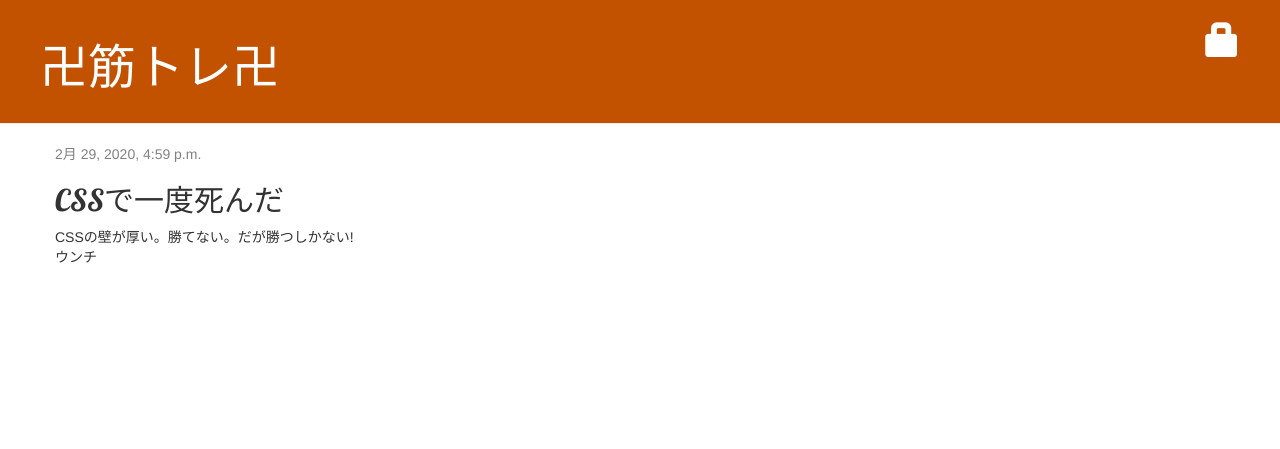
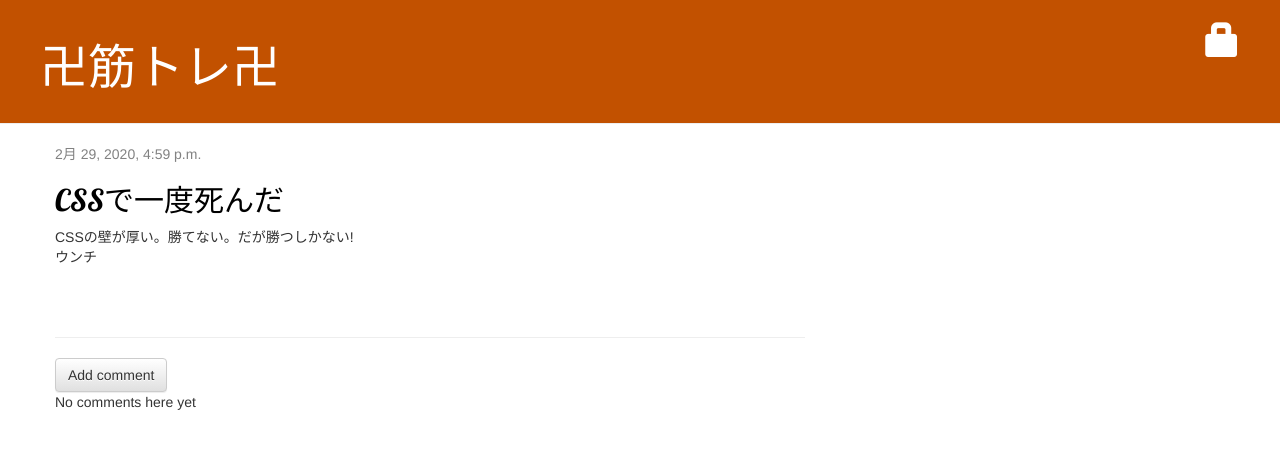
Before and after one commit to kida-hayate/my-first-blog, a Django app: page /post/2/ in a window 1280 px wide. Shown: the top 449 px of the page. Run offline with Django 3.2, Linux system fonts and the light colour scheme; data comes from the database, SQL or seed files in the repository; both versions use the stored data as it was after the commit; tables that the repository leaves empty hold one stand-in row (values such as "Sample post"); some libraries are stand-ins or nearby versions.

Commit message:
コメント

```diff
--- a/blog/admin.py
+++ b/blog/admin.py
@@ -1,4 +1,5 @@
 from django.contrib import admin
-from .models import Post
+from .models import Post, Comment
 
 admin.site.register(Post)
+admin.site.register(Comment)
--- a/blog/models.py
+++ b/blog/models.py
@@ -16,3 +16,22 @@ class Post(models.Model):
 
     def __str__(self):
         return self.title
+
+    def approve_comments(self):
+        return self.comments.filter(approved_comment=True)
+
+class Comment(models.Model):
+    post = models.ForeignKey('blog.Post', on_delete=models.CASCADE, related_name='comments')
+    author = models.CharField(max_length=200)
+    text = models.TextField()
+    created_date = models.DateTimeField(default=timezone.now)
+    approved_comment = models.BooleanField(default=False)
+
+
+    def approve(self):
+        self.approved_comment = True
+        self.save()
+
+
+    def __str__(self):
+        return self.text
--- a/blog/static/css/blog.css
+++ b/blog/static/css/blog.css
@@ -41,6 +41,10 @@ h1, h2, h3, h4 {
     margin-bottom: 70px;
 }
 
-.post h2 a, .post h2 a:visited {
+.post h2, .post h2:visited {
     color: #000000;
 }
+
+.comment {
+    margin: 20px 0px 20px 20px;
+}
--- a/blog/templates/blog/post_detail.html
+++ b/blog/templates/blog/post_detail.html
@@ -16,4 +16,23 @@
         <h2>{{ post.title }}</h2>
         <p>{{ post.text|linebreaksbr }}</p>
     </div>
+    <hr>
+    <a class="btn btn-default" href="{% url 'add_comment_to_post' pk=post.pk %}">Add comment</a>
+    {% for comment in post.comments.all %}
+        {% if user.is_authenticaded or comment.approved_comment %}
+        <div class="comment">
+            <div class="date">
+                {{ comment.created_date }}
+                {% if not comment.approved_comment %}
+                    <a class="btn btn-default" href="{% url 'comment_remove' pk=comment.pk %}"><span class="glyphicon glyphicon-remove"></span></a>
+                    <a class="btn btn-default" href="{% url 'comment_approve' pk=comment.pk %}"><span class="glyphicon glyphicon-ok"></span></a>
+                {% endif %}
+            </div>
+            <strong>{{ comment.author }}</strong>
+            <p>{{ comment.text|linebreaks }}</p>
+         </div>
+         {% endif %}
+    {% empty %}
+        <p>No comments here yet</p>
+    {% endfor %}
 {% endblock %}
--- a/blog/templates/blog/post_list.html
+++ b/blog/templates/blog/post_list.html
@@ -8,6 +8,7 @@
             </div>
             <h2><a href="{% url 'post_detail' pk=post.pk %}">{{ post.title }}</a></h2>
             <p>{{ post.text|linebreaksbr }}</p>
+            <a href="{% url 'post_detail' pk=post.pk %}">Comments: {{ post.approved_comments.count }}</a>
         </div>
     {% endfor %}
 {% endblock %}
--- a/blog/urls.py
+++ b/blog/urls.py
@@ -9,4 +9,7 @@ urlpatterns = [
     path('drafts/', views.post_draft_list, name='post_draft_list'),
     path('post/<pk>/publish/', views.post_publish, name='post_publish'),
     path('post/<pk>/remove/', views.post_remove, name='post_remove'),
+    path('post/<int:pk>/comment/', views.add_comment_to_post, name='add_comment_to_post'),
+    path('comment/<int:pk>/approve/', views.comment_approve, name='comment_approve'),
+    path('comment/<int:pk>/remove/', views.comment_remove, name='comment_remove'),
 ]
--- a/blog/views.py
+++ b/blog/views.py
@@ -1,10 +1,9 @@
 from django.contrib.auth.decorators import login_required
 from django.shortcuts import redirect
-from django.shortcuts import render
 from django.utils import timezone
-from .models import Post
+from .models import Post, Comment
 from django.shortcuts import render, get_object_or_404
-from .forms import PostForm
+from .forms import PostForm, CommentForm
 
 def post_list(request):
     posts = Post.objects.filter(published_date__lte=timezone.now()).order_by('published_date')
@@ -61,3 +60,28 @@ def post_remove(request, pk):
     post = get_object_or_404(Post, pk=pk)
     post.delete()
     return redirect('post_list')
+
+def add_comment_to_post(request, pk):
+    post = get_object_or_404(Post, pk=pk)
+    if request.method == "Post":
+        form = CommentForm(request.POST)
+        if form.is_valid():
+            comment = form.save(commit=False)
+            comment.post = post
+            comment.save()
+            return redirect('post_detail', pk=post.pk)
+    else:
+        form = CommentForm()
+    return render(request, 'blog/add_comment_to_post.html', {'form': form})
+
+@login_required
+def comment_approve(request, pk):
+    comment = get_object_or_404(Comment, pk=pk)
+    comment.approve()
+    return redirect('post_detail', pk=comment.post.pk)
+
+@login_required
+def comment_remove(request, pk):
+    comment = get_object_or_404(Comment, pk=pk)
+    comment.delete()
+    return redirect('post_detail', pk=comment.post.pk)
```
Also changed, not shown: blog/forms.py (+8 -1 lines), blog/templates/blog/add_comment_to_post.html (added, +9 -0 lines), blog/migrations/0002_comment.py (added), db.sqlite3.
